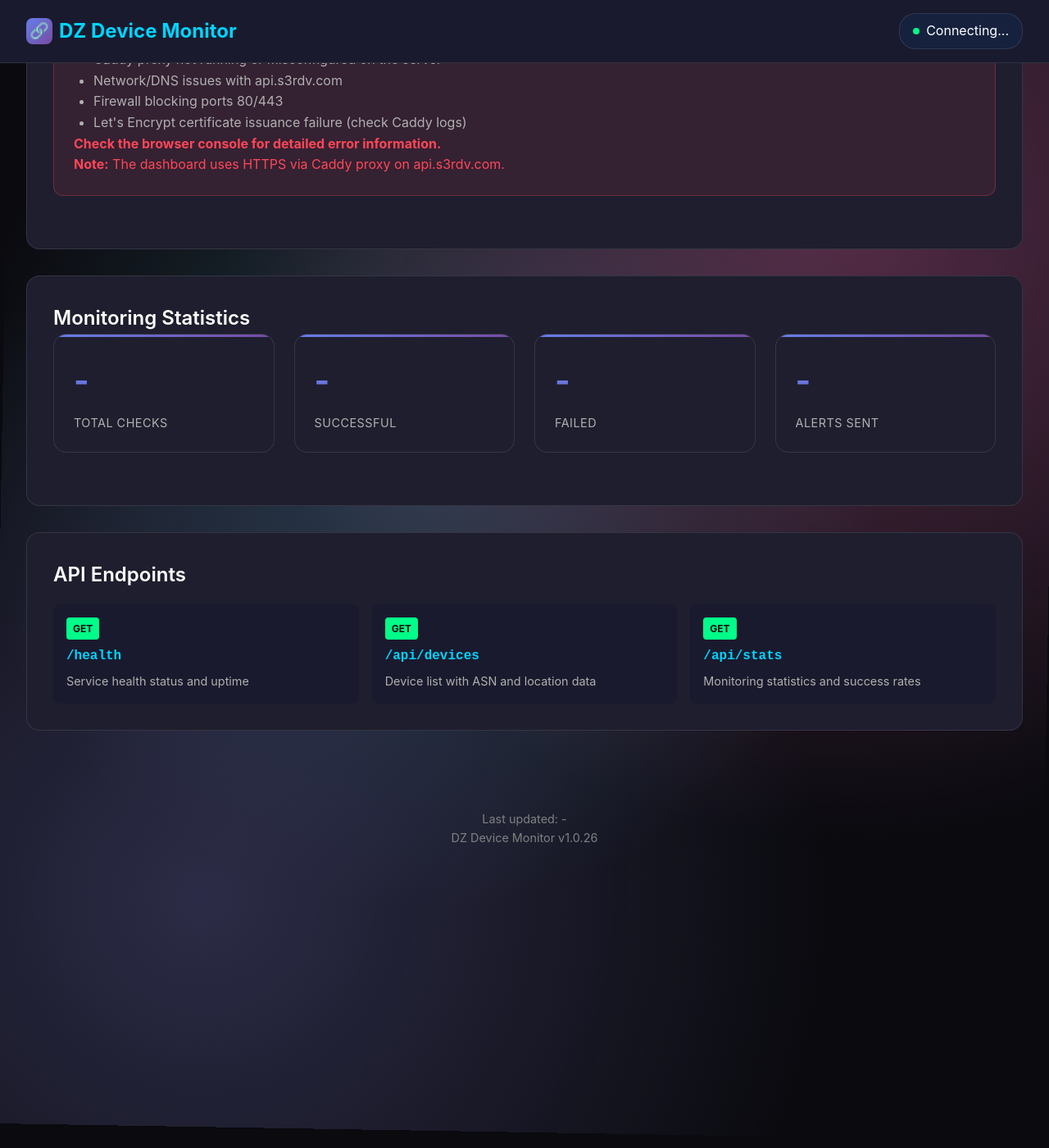
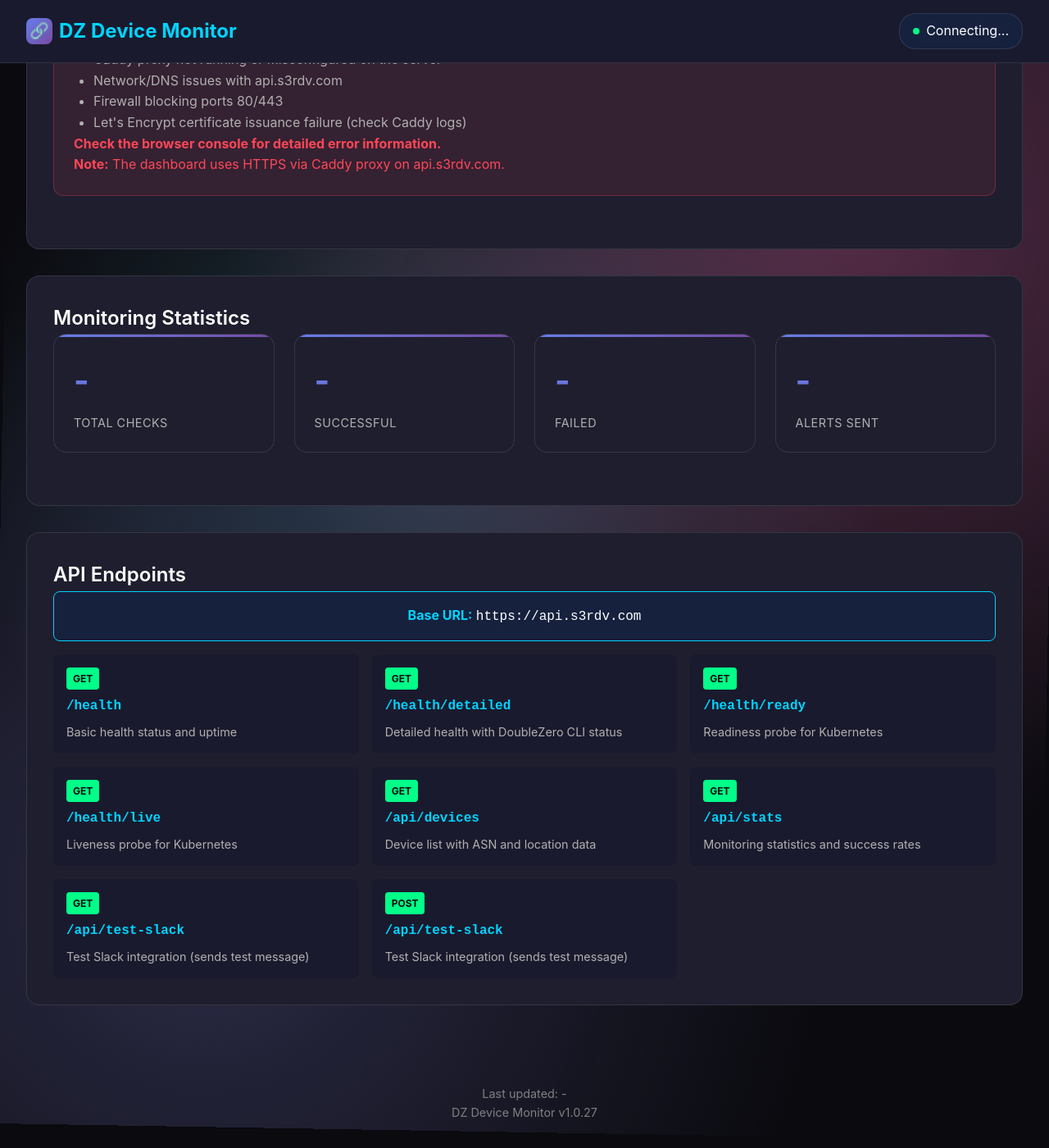
Before and after one commit to T3chie-404/s3rdv_website, a Jekyll site: the page dzd_monitor.html, which Jekyll copies as it is, in a window 1280 px wide and 1400 px high, scrolled down 564 px. Shown: the whole window at 82% size. Built offline with Jekyll 4.4.1, drawn with Linux system fonts in a browser that asks for light colours.

Commit message:
Update API endpoints display - Add prominent base URL display (https://api.s3rdv.com) - Add all missing endpoints (/health/detailed, /health/ready, /health/live, /api/test-slack) - Improve endpoint descriptions - Update version to v1.0.27

```diff
--- a/dzd_monitor.html
+++ b/dzd_monitor.html
@@ -928,11 +928,30 @@
         <!-- API Calls Section -->
         <div class="devices-container fade-in">
             <h2 class="devices-title">API Endpoints</h2>
+            <div style="text-align: center; margin-bottom: 1rem; padding: 1rem; background: var(--bg-tertiary); border-radius: 8px; border: 1px solid var(--accent-primary);">
+                <strong style="color: var(--accent-primary);">Base URL:</strong>
+                <span style="font-family: 'Courier New', monospace; color: var(--text-primary);">https://api.s3rdv.com</span>
+            </div>
             <div class="api-calls-grid">
                 <div class="api-call-card">
                     <div class="api-method">GET</div>
                     <div class="api-endpoint">/health</div>
-                    <div class="api-description">Service health status and uptime</div>
+                    <div class="api-description">Basic health status and uptime</div>
+                </div>
+                <div class="api-call-card">
+                    <div class="api-method">GET</div>
+                    <div class="api-endpoint">/health/detailed</div>
+                    <div class="api-description">Detailed health with DoubleZero CLI status</div>
+                </div>
+                <div class="api-call-card">
+                    <div class="api-method">GET</div>
+                    <div class="api-endpoint">/health/ready</div>
+                    <div class="api-description">Readiness probe for Kubernetes</div>
+                </div>
+                <div class="api-call-card">
+                    <div class="api-method">GET</div>
+                    <div class="api-endpoint">/health/live</div>
+                    <div class="api-description">Liveness probe for Kubernetes</div>
                 </div>
                 <div class="api-call-card">
                     <div class="api-method">GET</div>
@@ -944,13 +963,23 @@
                     <div class="api-endpoint">/api/stats</div>
                     <div class="api-description">Monitoring statistics and success rates</div>
                 </div>
+                <div class="api-call-card">
+                    <div class="api-method">GET</div>
+                    <div class="api-endpoint">/api/test-slack</div>
+                    <div class="api-description">Test Slack integration (sends test message)</div>
+                </div>
+                <div class="api-call-card">
+                    <div class="api-method">POST</div>
+                    <div class="api-endpoint">/api/test-slack</div>
+                    <div class="api-description">Test Slack integration (sends test message)</div>
+                </div>
             </div>
         </div>
     </div>
 
     <footer class="footer">
         <p>Last updated: <span id="lastUpdated">-</span></p>
-                        <p>DZ Device Monitor v1.0.26</p>
+                        <p>DZ Device Monitor v1.0.27</p>
     </footer>
 
     <script>
```
Also changed, not shown: AI_BOT_LOG.md (+26 -0 lines).
